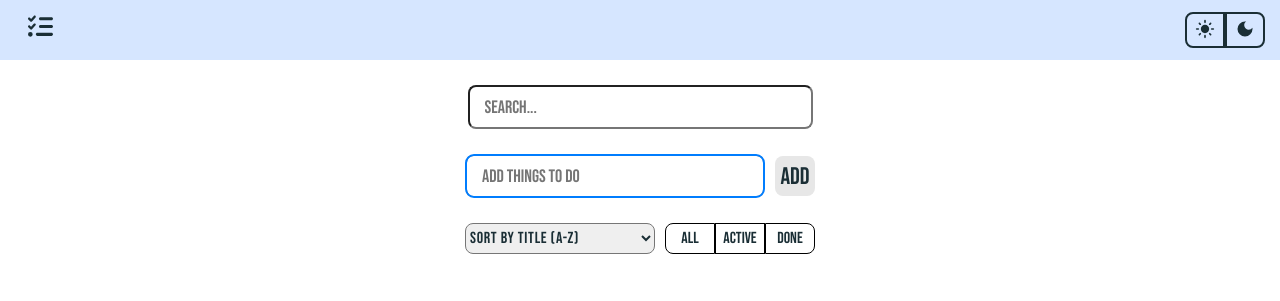
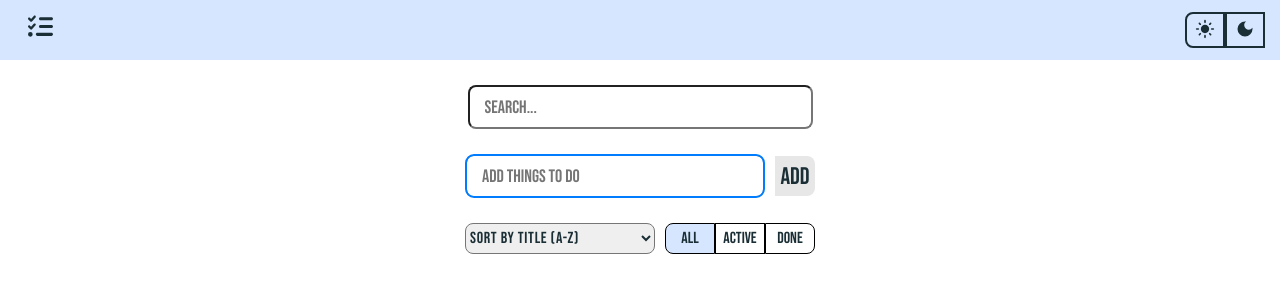
Before and after one commit to vrudnitskaya/react-todo, a React (Vite) app: page /todos in a window 1280 px wide. Shown: the top 301 px of the page. Built offline with nearby package versions, Linux system fonts and the light colour scheme; no server answers.

Commit message:
edit filter function, add dynamically setting styles

```diff
--- a/src/components/Filter/Filter.jsx
+++ b/src/components/Filter/Filter.jsx
@@ -1,32 +1,36 @@
 import PropTypes from 'prop-types';
 import style from './Filter.module.css';
 
-const FilterList = ({ setFilter }) => {
-    const handleFilterClick = (e) => {
-        setFilter(e.target.value);
-    }
+const FilterList = ({ setFilter, filter }) => {
+    const buttonsData = [
+        {name: 'All', label: 'All'},
+        {name: 'Active', label: 'Active'},
+        {name: 'Completed', label: 'Done'},
+
+    ];
+
+    const buttons = buttonsData.map(({name, label}) => {
+        const active = filter === name;
+        const clazz = active ? `${style.active}` : '';
+        return (
+            <button type="button"
+            className={`${style.button} ${clazz}`}
+                    key={name}
+                    onClick={() => setFilter(name)}>
+                    {label}
+            </button>
+        )
+    });
+
     return (
-        <div className={style.filter}>
-            <button value='All'
-                onClick={handleFilterClick}
-                className={style.leftBtn}>
-                All
-            </button>
-            <button value='Active'
-                onClick={handleFilterClick}
-                className={style.middleBtn}>
-                Active
-            </button>
-            <button value='Completed'
-                onClick={handleFilterClick}
-                className={style.rightBtn}>
-                Done
-            </button>
+        <div>
+            {buttons}
         </div>
-    )
+    );
 }
 
 FilterList.propTypes = {
-    setFilter: PropTypes.func
+    setFilter: PropTypes.func,
+    filter:PropTypes.string,
 };
 export default FilterList;
--- a/src/components/Filter/Filter.module.css
+++ b/src/components/Filter/Filter.module.css
@@ -1,4 +1,4 @@
-.filter button {
+.button {
     border: 1px solid #000000;
     width: 50px;
     padding: 5px 0;
@@ -6,19 +6,19 @@
     font-size: 16px;
 }
 
-.filter button:focus, .filter button:active {
+.active {
     background-color: #d6e6ff;
 }
 
-.leftBtn {
+button:nth-child(1) {
     border-radius: 8px 0px 0px 8px;
 }
 
-.middleBtn {
+button:nth-child(2) {
     border-radius: 0;
 }
 
-.rightBtn{
+button:nth-child(3){
     border-radius: 0px 8px 8px 0px;
 }
 
--- a/src/components/TodoContainer/TodoContainer.jsx
+++ b/src/components/TodoContainer/TodoContainer.jsx
@@ -53,9 +53,7 @@ const TodoContainer = () => {
             .then(data => {
                 const todos = data.records.sort((a, b) => a.fields.title < b.fields.title ? -1 : 1)
                     .map((todo) => {
-                        return todo.fields.completed
-                            ? { id: todo.id, title: todo.fields.title, completed: todo.fields.completed, date: todo.createdTime }
-                            : { id: todo.id, title: todo.fields.title, completed: false, date: todo.createdTime };
+                        return { id: todo.id, title: todo.fields.title, completed: todo.fields.completed || false, date: todo.createdTime };
                     });
                 setTodoList(todos);
                 setIsLoading(false);
@@ -162,7 +160,7 @@ const TodoContainer = () => {
             <AddTodoForm onAddTodo={addTodo} />
             <div className={styles.sortFilterWrapper}>
                 <Sorting onSort={sortTodos} />
-                <FilterList filters={FILTER_MAP} setFilter={setFilter} />
+                <FilterList setFilter={setFilter} filter={filter}/>
             </div>
             {todoList.length == completedTodos.length
                 ? <h2>You have nothing to do</h2>
```
